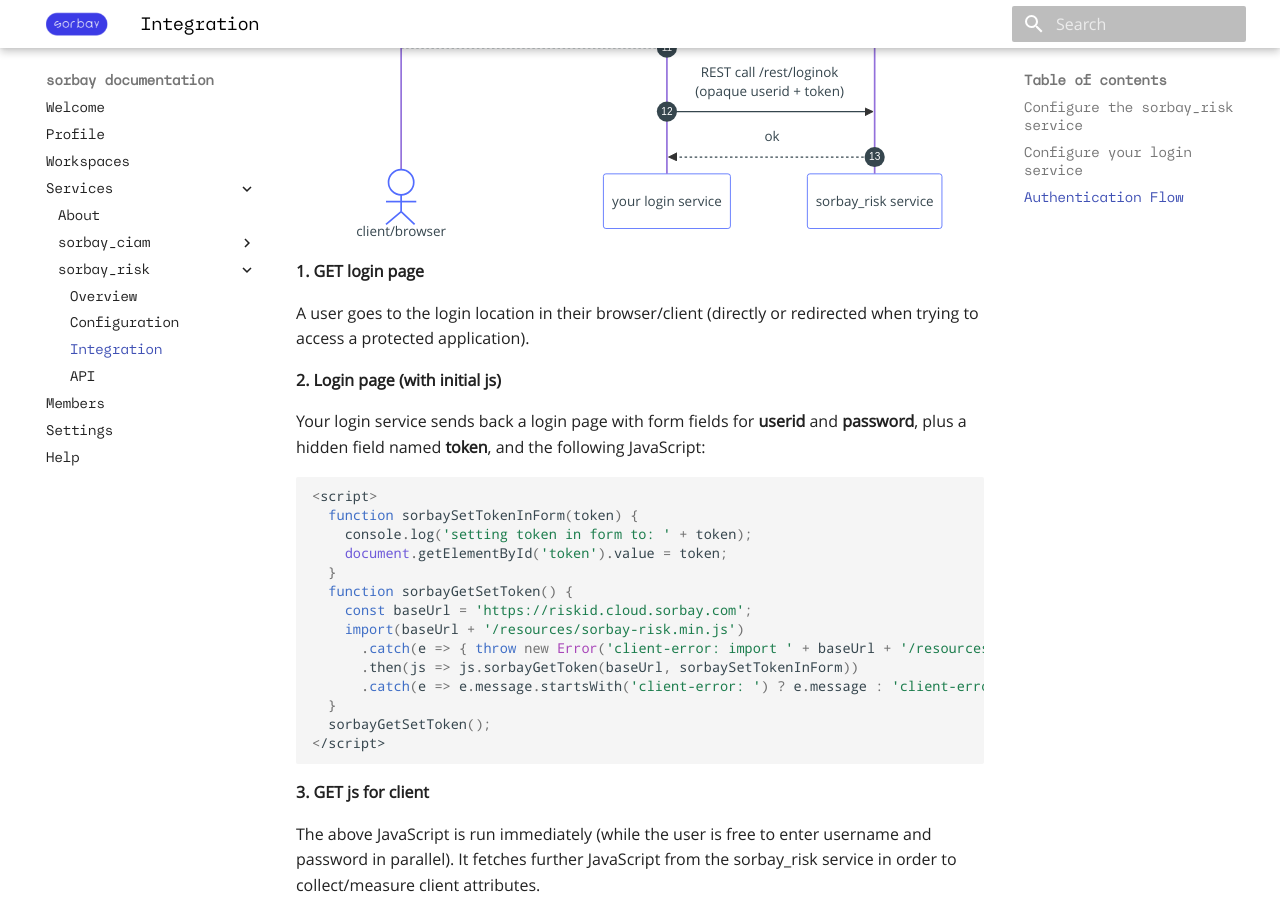
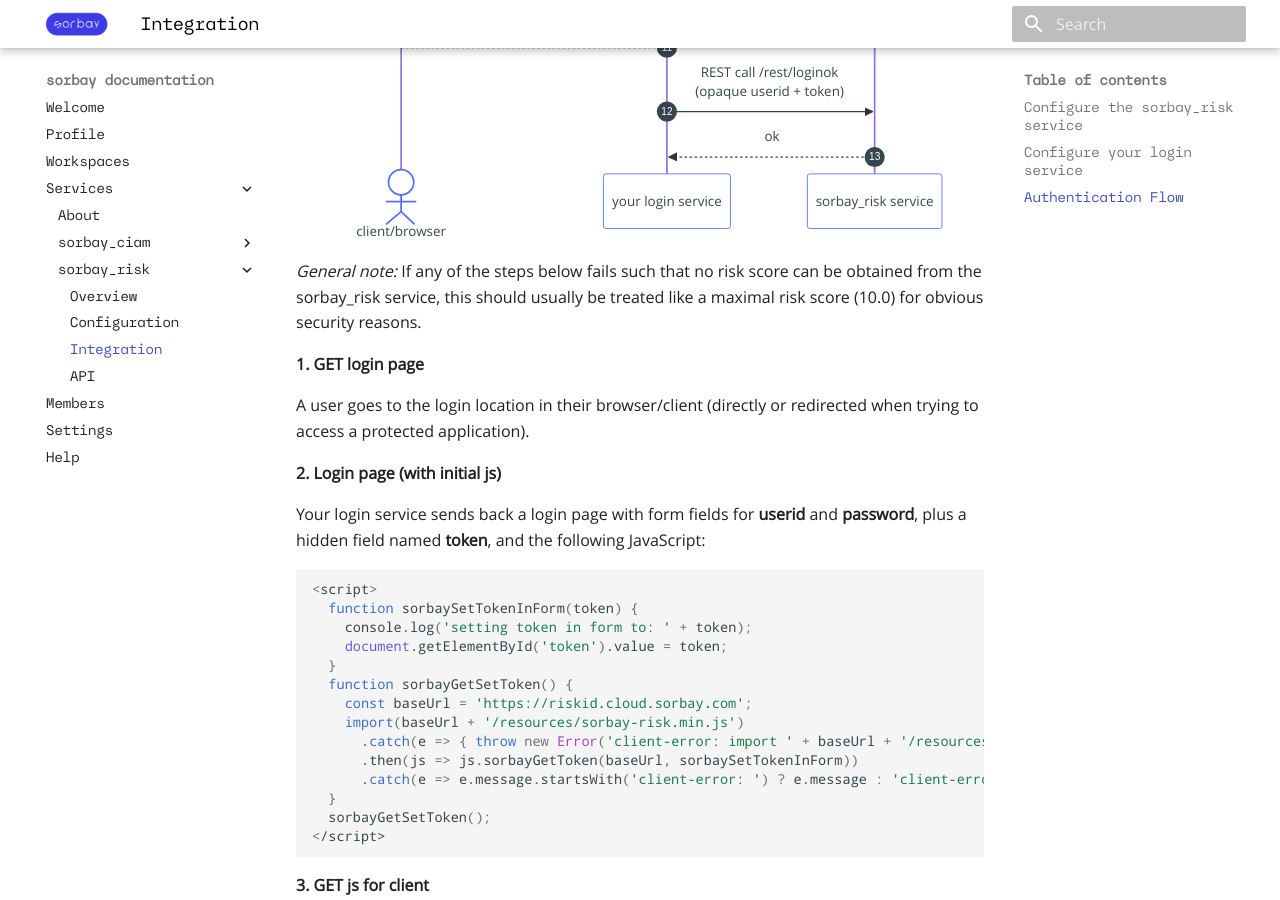
Before and after one commit to sorbay/sorbay-documentation, an MkDocs documentation site: the page built from docs/en/sorbay_risk_integration.md, in a window 1280 px wide and 900 px high, scrolled down 1757 px. Built offline with MkDocs 1.6.1 and Material for MkDocs 9.7.7, drawn with Linux system fonts in a browser that asks for light colours.

Commit message:
Task #258351 added note about how to handle case where no risk score could be obtained

````diff
--- a/docs/en/sorbay_risk_integration.md
+++ b/docs/en/sorbay_risk_integration.md
@@ -56,6 +56,8 @@
 login ->> risk: REST call /rest/loginok<br>(opaque userid + token)
 risk -->> login: ok
 ```
+
+*General note:* If any of the steps below fails such that no risk score can be obtained from the sorbay_risk service, this should usually be treated like a maximal risk score (10.0) for obvious security reasons.
 
 **1. GET login page**
 
````
